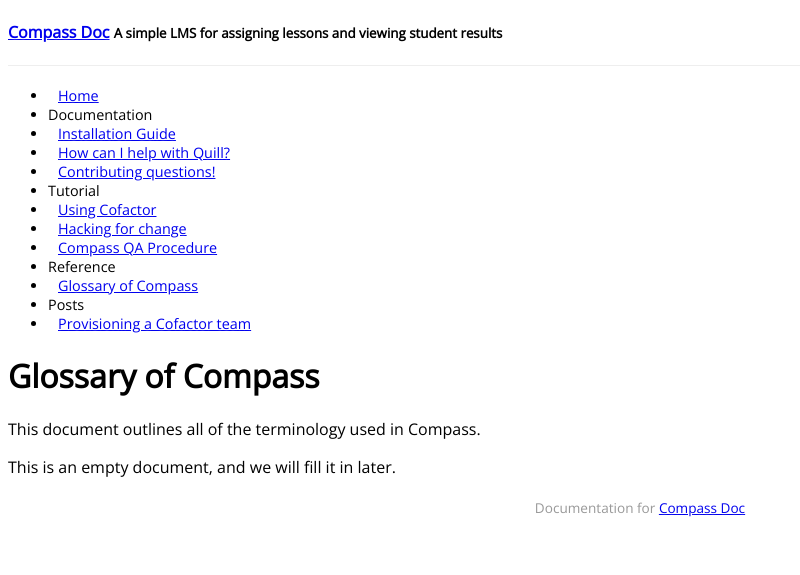
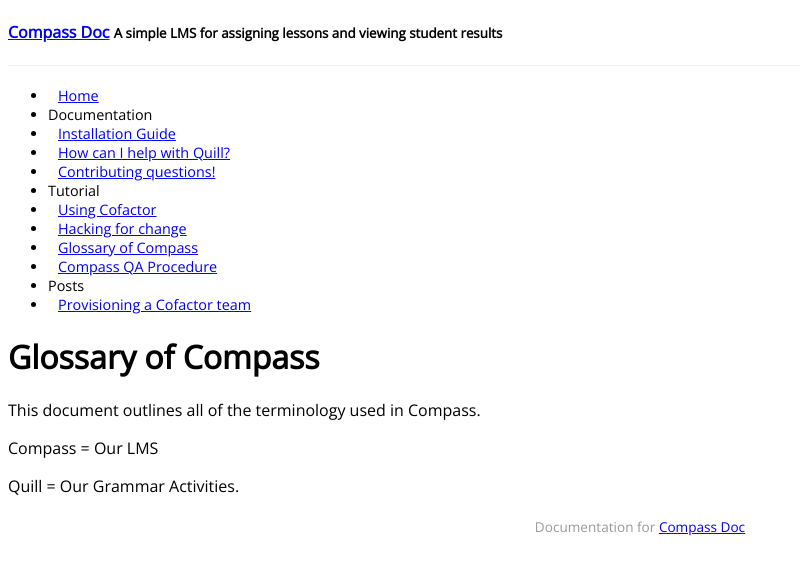
Before and after one commit to Empirical-org-Archive/Documentation, a Jekyll site: the page built from _posts/2014-06-04-Glossary.md, in a window 1280 px wide. Shown: the top 575 px of the page, without its empty margins (0-800 px from the left). Built offline with Jekyll 4.4.1, drawn with Linux system fonts in a browser that asks for light colours; Markdown is read by kramdown in place of the engine named in the settings; a style sheet for code colours, icons or effects is not loaded.

Commit message:
Update 2014-06-04-Glossary.md

```diff
--- a/_posts/2014-06-04-Glossary.md
+++ b/_posts/2014-06-04-Glossary.md
@@ -2,9 +2,11 @@
 layout: post
 title:  "Glossary of Compass"
 date:   2014-06-04 10:39:56
-categories: ref
+categories: tut
 ---
 
 This document outlines all of the terminology used in Compass.
 
-This is an empty document, and we will fill it in later.
+Compass = Our LMS
+
+Quill = Our Grammar Activities.
```
